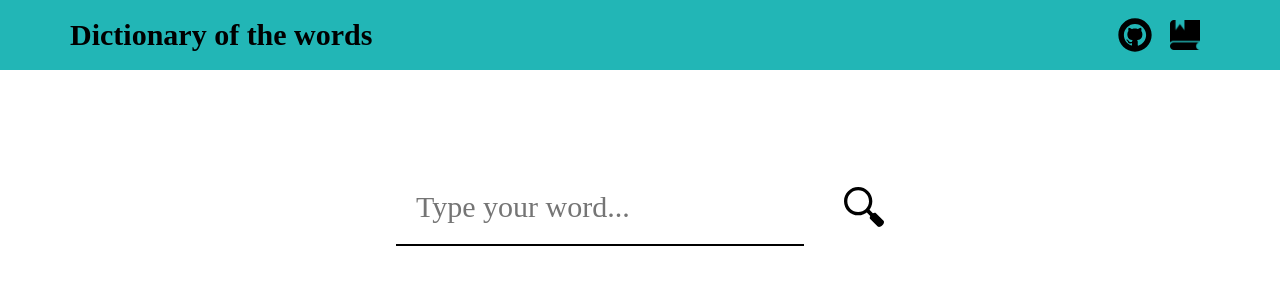
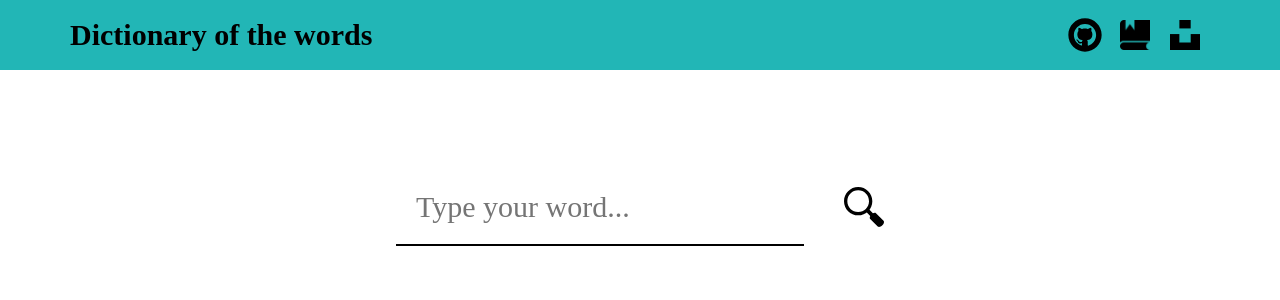
Before and after one commit to MEDOYED/dictionary-of-word, a React (Vite) app: page / in a window 1280 px wide. Shown: the top 300 px of the page. Built offline with nearby package versions, Linux system fonts and the light colour scheme.

Commit message:
add link in header to Unsplash documentation

```diff
--- a/src/components/widgets/header/header.css
+++ b/src/components/widgets/header/header.css
@@ -36,3 +36,10 @@
   max-width: 30px;
   max-width: 30px;
 }
+
+.header__nav-link a[href="https://unsplash.com/documentation"] img
+{
+  margin-left: 10px;
+  max-width: 30px;
+  max-width: 30px;
+}
--- a/src/components/widgets/header/header.jsx
+++ b/src/components/widgets/header/header.jsx
@@ -2,6 +2,7 @@ import { Link } from "react-router";
 
 import hithubIcon from "../../../assets/img/header/github-icon.svg";
 import bookIcon from "../../../assets/img/header/book.png";
+import unsplashIcon from "../../../assets/img/header/unsplash-api-icon.png";
 
 import "./header.css";
 
@@ -25,6 +26,11 @@ const Header = () => {
                   <img src={bookIcon} alt="link to github" />
                 </a>
               </li>
+              <li className="header__nav-link">
+                <a href="https://unsplash.com/documentation" target="_blank">
+                  <img src={unsplashIcon} alt="link to github" />
+                </a>
+              </li>
             </ul>
           </nav>
         </div>
```
Also changed, not shown: src/assets/img/header/unsplash-api-icon.png (added).
